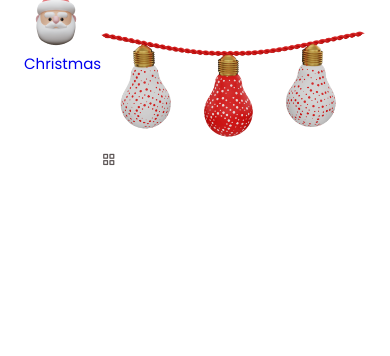
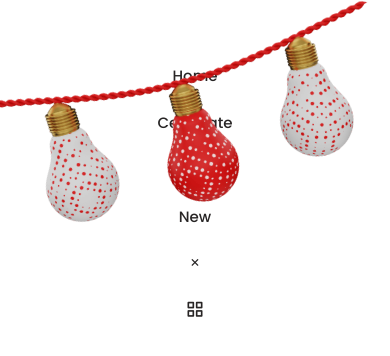
Before and after one commit to rebecacortez/ChristmasWebsite, a plain HTML site: page index.html in a window 390 px wide. Shown: the top 356 px of the page. Drawn offline with nearby package versions, Linux system fonts and the light colour scheme.

Commit message:
Update styles.css

```diff
--- a/assets/css/styles.css
+++ b/assets/css/styles.css
@@ -161,6 +161,68 @@ button {
   align-items: center;
 }
 
+.nav__log,
+.nav__close,
+.nav__toggle {
+  color: var(--title-color);
+}
+
+.nav__logo {
+  display: flex;
+  align-items: center;
+  column-gap: 0.25rem;
+  font-weight: var(--font-medium);
+}
+
+.nav__logo-img {
+  width: 1.5rem;
+}
+
+.nav__toggle {
+  display: inline-flex;
+  font-size: 1.25rem;
+  cursor: pointer;
+}
+
+@media screen and (max-width: 767px) {
+  .nav__menu {
+    position: fixed;
+    background-color: var(--body-color);
+    top: 0;
+    left: 0;
+    width: 100%;
+    padding: 4rem 0;
+    border-radius: 0 0 1.5rem 1.5rem;
+    box-shadow: 0 1px 4px hsla(0, 4%, 15%, 0.1);
+    transition: 0.4s;
+  }
+}
+
+.nav__img {
+  width: 100%;
+  position: absolute;
+  top: 0;
+  left: 0;
+  transform: rotate(-15deg);
+}
+
+.nav__list {
+  display: flex;
+  flex-direction: column;
+  align-items: center;
+  row-gap: 1.5rem;
+}
+
+.nav__link {
+  color: var(--title-color);
+  font-weight: var(--font-medium);
+  transition: 0.3s;
+}
+
+.nav__link:hover {
+  color: var(--first-color);
+}
+
 /* Show menu */
 
 /* Change background header */
```
